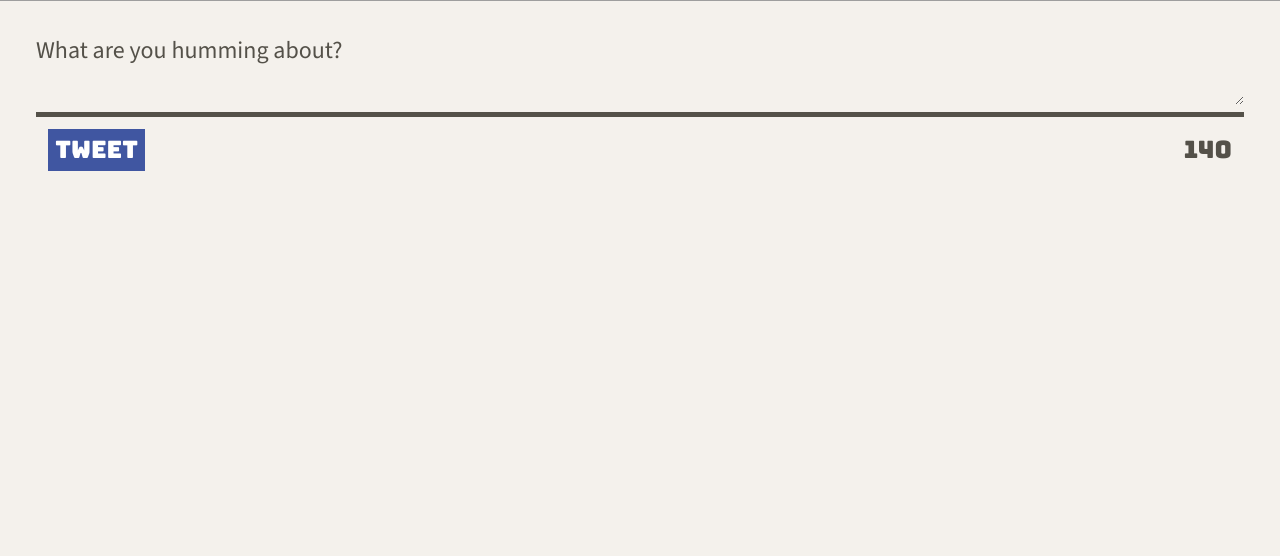
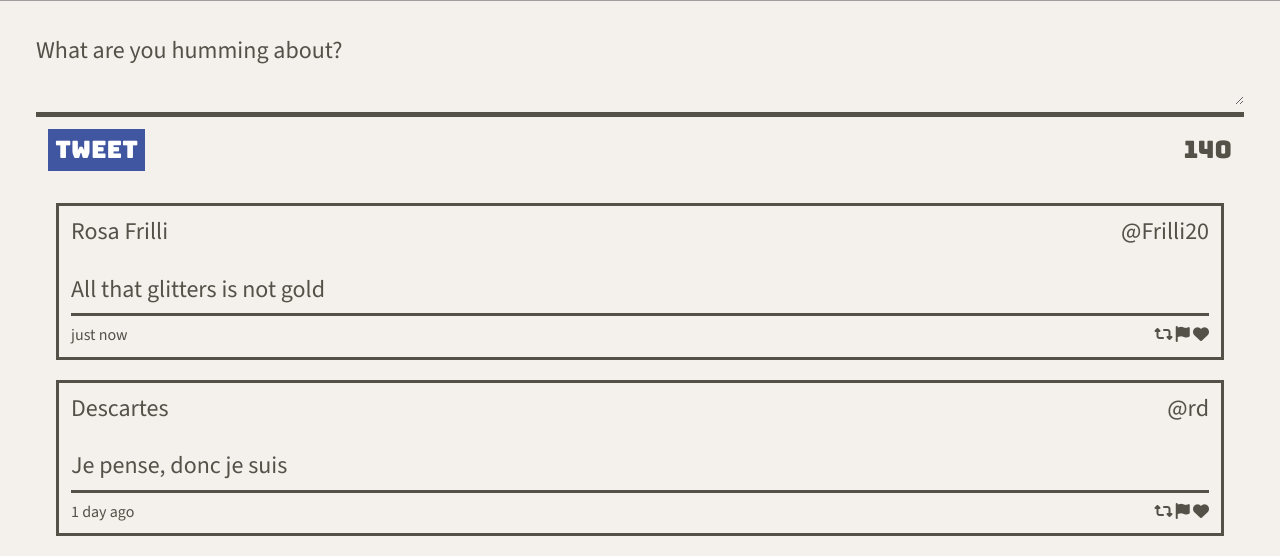
Before and after one commit to pachondaniela/tweeter, a website: page public/index.html in a window 1280 px wide. Shown: the part 519-1075 px from the top of the page. Before the commit the page ends 800 px from the top, so only its background shows below. Drawn offline with nearby package versions, Linux system fonts and the light colour scheme; grey boxes are pictures that could not be loaded.

Commit message:
Add tweets created by users

```diff
--- a/public/index.html
+++ b/public/index.html
@@ -20,7 +20,8 @@
     <link rel="stylesheet" href="/styles/layout.css" type="text/css" />
     <link rel="stylesheet" href="/styles/nav.css" type="text/css" />
     <link rel="stylesheet" href="/styles/header.css" type="text/css" />
-     <link rel="stylesheet" href="/styles/new-tweet.css" type="text/css" />
+    <link rel="stylesheet" href="/styles/new-tweet.css" type="text/css" />
+    <link rel="stylesheet" href="/styles/tweet.css" type="text/css" />
 
     <!-- External JS -->
    <script src="https://ajax.googleapis.com/ajax/libs/jquery/3.4.1/jquery.min.js"></script>
@@ -43,7 +44,7 @@
 
     </nav>
 
-    <header>
+    <header class="intro">
       <div class="avatar">
         <img src = "./images/profile-hex.png" >
       </div>
@@ -69,6 +70,43 @@
             <output name="counter" class="counter" for="tweet-text">140</output>
           </div>
         </form>
+      <article>
+        <header class="usertweet">
+          <div class="user">
+            Rosa Frilli
+            <div> @Frilli20  </div>
+          </div>
+          <div class="tweet">
+            All that glitters is not gold
+          </div>
+        </header>
+        <footer> just now
+          <div class="icons">
+           <i class="fa-solid fa-retweet"></i>
+           <i class="fa-solid fa-flag"></i>
+           <i class="fa-solid fa-heart"></i>
+           </div>
+        </footer>
+      </article>
+
+        <article>
+        <header class="usertweet">
+          <div class="user">
+            Descartes
+            <div> @rd  </div>
+          </div>
+          <div class="tweet">
+            Je pense, donc je suis
+          </div>
+        </header>
+        <footer> 1 day ago
+           <div class="icons">
+           <i class="fa-solid fa-retweet"></i>
+           <i class="fa-solid fa-flag"></i>
+           <i class="fa-solid fa-heart"></i>
+           </div>
+        </footer>
+      </article>
 
       </section>
     </main>
--- a/public/styles/header.css
+++ b/public/styles/header.css
@@ -1,4 +1,4 @@
-header {
+.intro {
   display: flex;
   background-color: #deaa0d;
   background-image: url("https://www.transparenttextures.com/patterns/asfalt-dark.png");
--- /dev/null
+++ b/public/styles/tweet.css
@@ -0,0 +1,40 @@
+
+article {
+  border: 3px solid ;
+  padding: 0.5em;
+  margin: 20px
+
+}
+
+.user {
+  display: flex;
+  justify-content: space-between;
+  padding-bottom: 30px;
+
+
+
+}
+
+
+.tweet {
+
+border-bottom: 3px solid #545149;
+padding-bottom: 10px;
+
+
+}
+
+footer {
+  display: flex;
+  padding-top: 10px;
+  justify-content: space-between;
+  font-size: medium;
+}
+
+i:hover{
+  color: rgb(233, 189, 12)
+}
+
+article:hover{
+ box-shadow: 10px 5px 5px rgb(152, 162, 227);
+}
```
